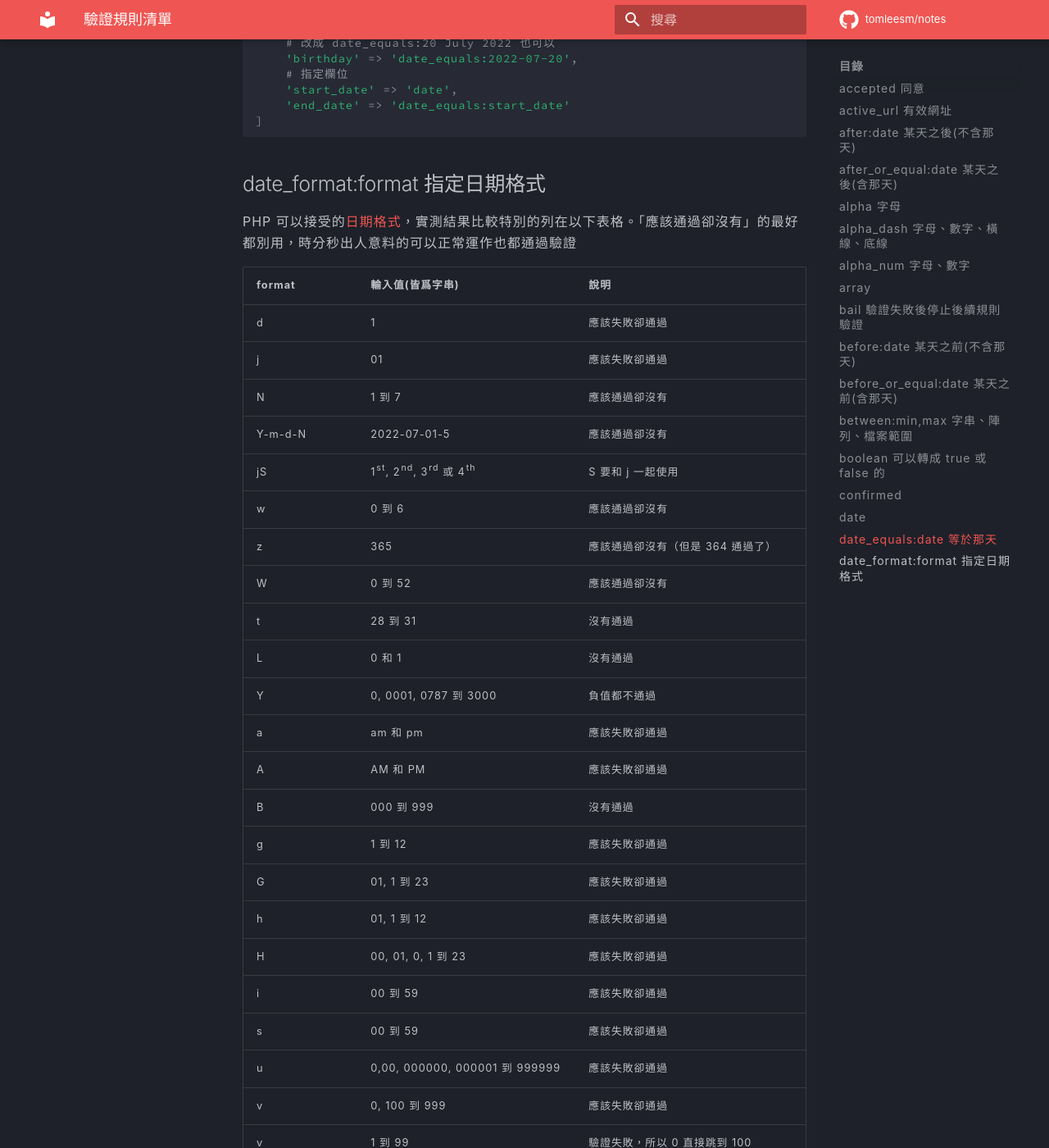
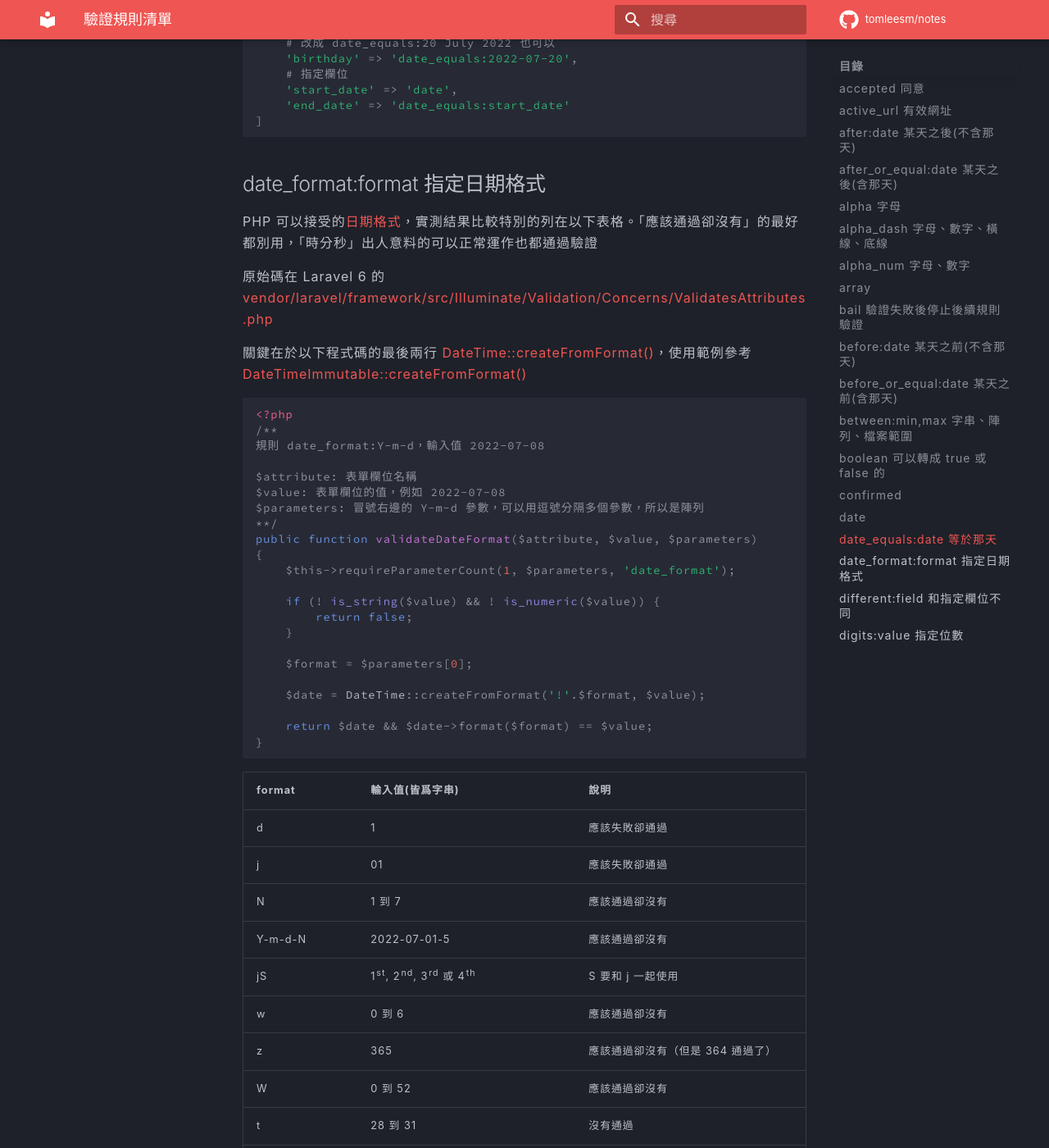
Before and after one commit to tomleesm/notes, an MkDocs documentation site: the page built from docs/laravel/form-validation-rules.md, in a window 1280 px wide and 1400 px high, scrolled down 4972 px. Shown: the whole window at 82% size. Built offline with MkDocs 1.6.1 and Material for MkDocs 9.7.7, drawn with Linux system fonts in a browser that asks for light colours; comment, search, counter and statistics services are not loaded; some of the changed text lies outside the part shown.

Commit message:
補充 Laravel 表單驗證條件 date_format:format 原始碼

````diff
--- a/docs/laravel/form-validation-rules.md
+++ b/docs/laravel/form-validation-rules.md
@@ -164,7 +164,37 @@ PHP 函式 [strtotime()](https://www.php.net/manual/en/function.strtotime)可以
 
 ## date_format:format 指定日期格式
 
-PHP 可以接受的[日期格式](https://www.php.net/manual/en/datetime.format.php)，實測結果比較特別的列在以下表格。「應該通過卻沒有」的最好都別用，時分秒出人意料的可以正常運作也都通過驗證
+PHP 可以接受的[日期格式](https://www.php.net/manual/en/datetime.format.php)，實測結果比較特別的列在以下表格。「應該通過卻沒有」的最好都別用，「時分秒」出人意料的可以正常運作也都通過驗證
+
+原始碼在  Laravel 6 的
+[vendor/laravel/framework/src/Illuminate/Validation/Concerns/ValidatesAttributes.php](https://github.com/illuminate/validation/blob/934f75b6afd5b731881e3226df429470c62a9f3a/Concerns/ValidatesAttributes.php#L402)
+
+關鍵在於以下程式碼的最後兩行 [DateTime::createFromFormat()](https://www.php.net/manual/en/datetime.createfromformat.php)，使用範例參考[DateTimeImmutable::createFromFormat()](https://www.php.net/manual/en/datetimeimmutable.createfromformat.php)
+
+``` php
+<?php
+/**
+規則 date_format:Y-m-d，輸入值 2022-07-08
+
+$attribute: 表單欄位名稱
+$value: 表單欄位的值，例如 2022-07-08
+$parameters: 冒號右邊的 Y-m-d 參數，可以用逗號分隔多個參數，所以是陣列
+**/
+public function validateDateFormat($attribute, $value, $parameters)
+{
+    $this->requireParameterCount(1, $parameters, 'date_format');
+
+    if (! is_string($value) && ! is_numeric($value)) {
+        return false;
+    }
+
+    $format = $parameters[0];
+
+    $date = DateTime::createFromFormat('!'.$format, $value);
+
+    return $date && $date->format($format) == $value;
+}
+```
 
 | format | 輸入值(皆爲字串) | 說明 |
 | ---- | ------------------------- | --- |
@@ -202,3 +232,23 @@ PHP 可以接受的[日期格式](https://www.php.net/manual/en/datetime.format.
 | r | Thu, 21 Dec 2000 16:01:07 +0200 | 失敗 |
 | U | 1657160589 | 通過 |
 | D Y-m-d H:i:s a | Thu 2022-07-07 04:31:33 am | 通過 |
+
+## different:field 和指定欄位不同
+
+test 指定和欄位 A 的值不同，所以以下會驗證通過
+
+``` php
+<?php
+$input = [
+    'test' => 'a',
+    'A' => 'A'
+];
+$rule = [
+    'test' => 'different:A'
+];
+$validator = \Validator::make($input, $rule)->validate();
+```
+
+## digits:value 指定位數
+
+`digits:3` 是指欄位值是數字，而且是十進位 3 位數
````
